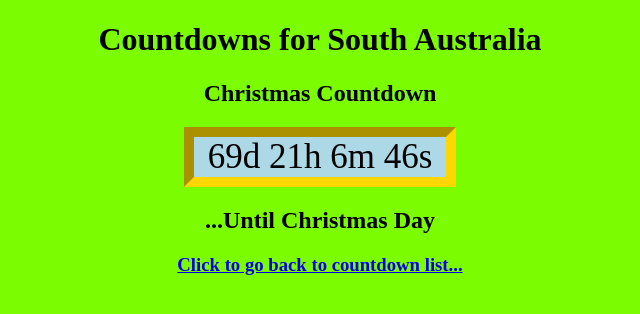
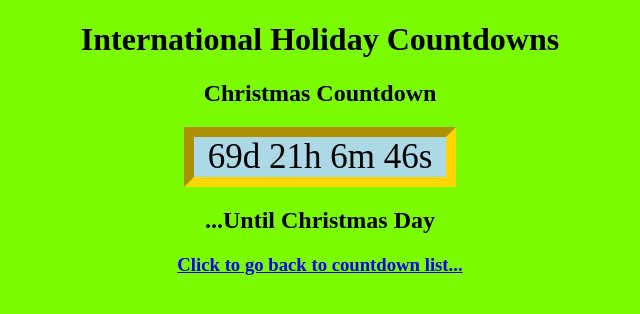
Before and after one commit to Superchicken962/countdowns-int, a plain HTML site: page christmas.html in a window 1280 px wide. Shown: the whole page, without its empty margins (320-960 px from the left). Drawn offline with Linux system fonts and the light colour scheme.

Commit message:
Add files via upload

```diff
--- a/christmas.html
+++ b/christmas.html
@@ -1,7 +1,8 @@
 <!DOCTYPE HTML>
 <html>
 <head>
-<h1>Countdowns for South Australia</h1>
+<h1>International Holiday Countdowns</h1>
+<title>International Holiday Countdowns</title>
 <link rel="stylesheet" href="style.css">
 <h2>Christmas Countdown</h2>
 </head>
```
Also changed, not shown: custom.html (+2 -1 lines), easter.html (+2 -1 lines), halloween.html (+2 -1 lines), index.html (+1 -0 lines).
